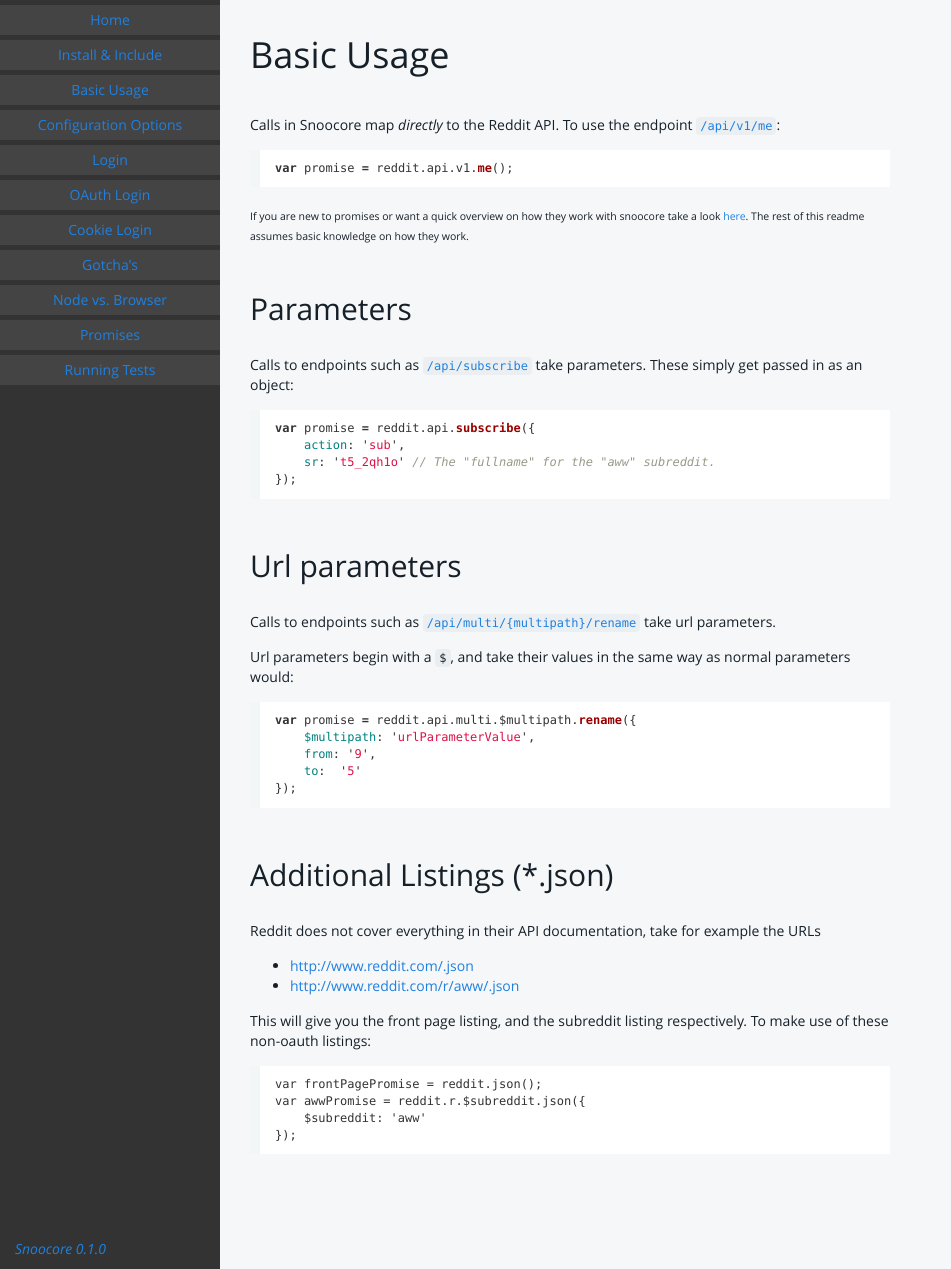
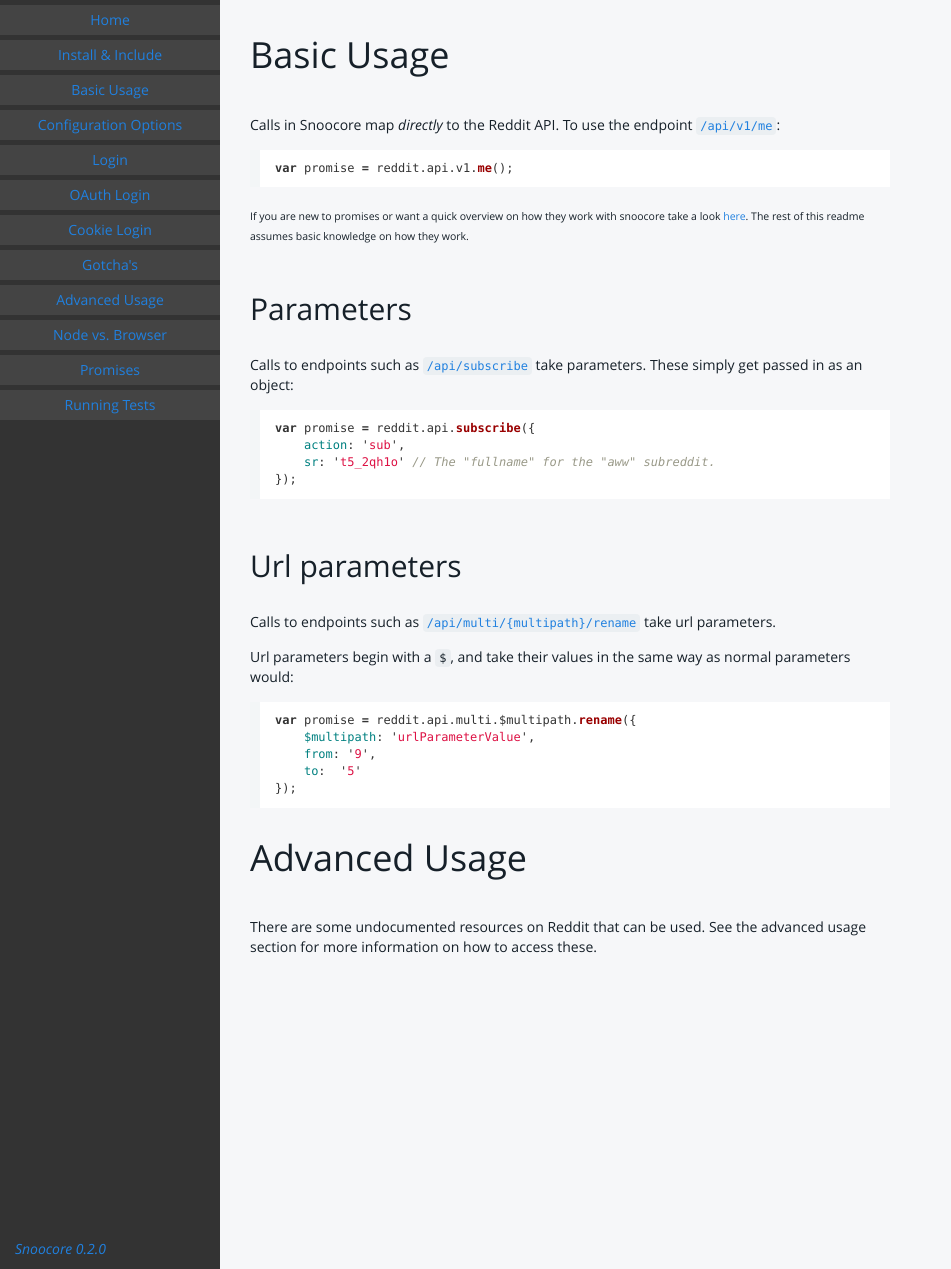
Before and after one commit to terryma/snoocore, a Jekyll site: the page built from basicUsage.md, in a window 1280 px wide. Shown: the whole page, without its empty margins (0-951 px from the left). Built offline with Jekyll 4.4.1, drawn with Linux system fonts in a browser that asks for light colours; Markdown is read by kramdown in place of the engine named in the settings.

Commit message:
include advance usage docs

````diff
--- a/_layouts/default.html
+++ b/_layouts/default.html
@@ -15,7 +15,7 @@
 
 		<div class="sidebar">
 
-			<div class="sidebarTitle"><a href="https://github.com/trevorsenior/snoocore">Snoocore 0.1.0</a></div>
+			<div class="sidebarTitle"><a href="https://github.com/trevorsenior/snoocore">Snoocore 0.2.0</a></div>
 
 			<a class="itemInSidebar" href="index.html">
 			Home</a>
@@ -42,6 +42,9 @@
 			<a class="itemInSidebar" href="gotchas.html">
 			Gotcha's</a>
 
+			<a class="itemInSidebar" href="advancedUsage.html">
+			Advanced Usage</a>
+
 			<a class="itemInSidebar" href="node-vs-browser.html">
 			Node vs. Browser</a>
 
--- a/basicUsage.md
+++ b/basicUsage.md
@@ -38,18 +38,6 @@ var promise = reddit.api.multi.$multipath.rename({
 });
 ```
 
-## Additional Listings (*.json)
+# Advanced Usage
 
-Reddit does not cover everything in their API documentation, take for example the URLs
-
- - [http://www.reddit.com/.json](http://www.reddit.com/.json)
- - [http://www.reddit.com/r/aww/.json](http://www.reddit.com/r/aww/.json)
-
-This will give you the front page listing, and the subreddit listing respectively. To make use of these non-oauth listings:
-
-```
-var frontPagePromise = reddit.json();
-var awwPromise = reddit.r.$subreddit.json({
-	$subreddit: 'aww'
-});
-```
+There are some undocumented resources on Reddit that can be used. See the advanced usage section for more information on how to access these.
````
Also changed, not shown: advancedUsage.md (added, +72 -0 lines).
